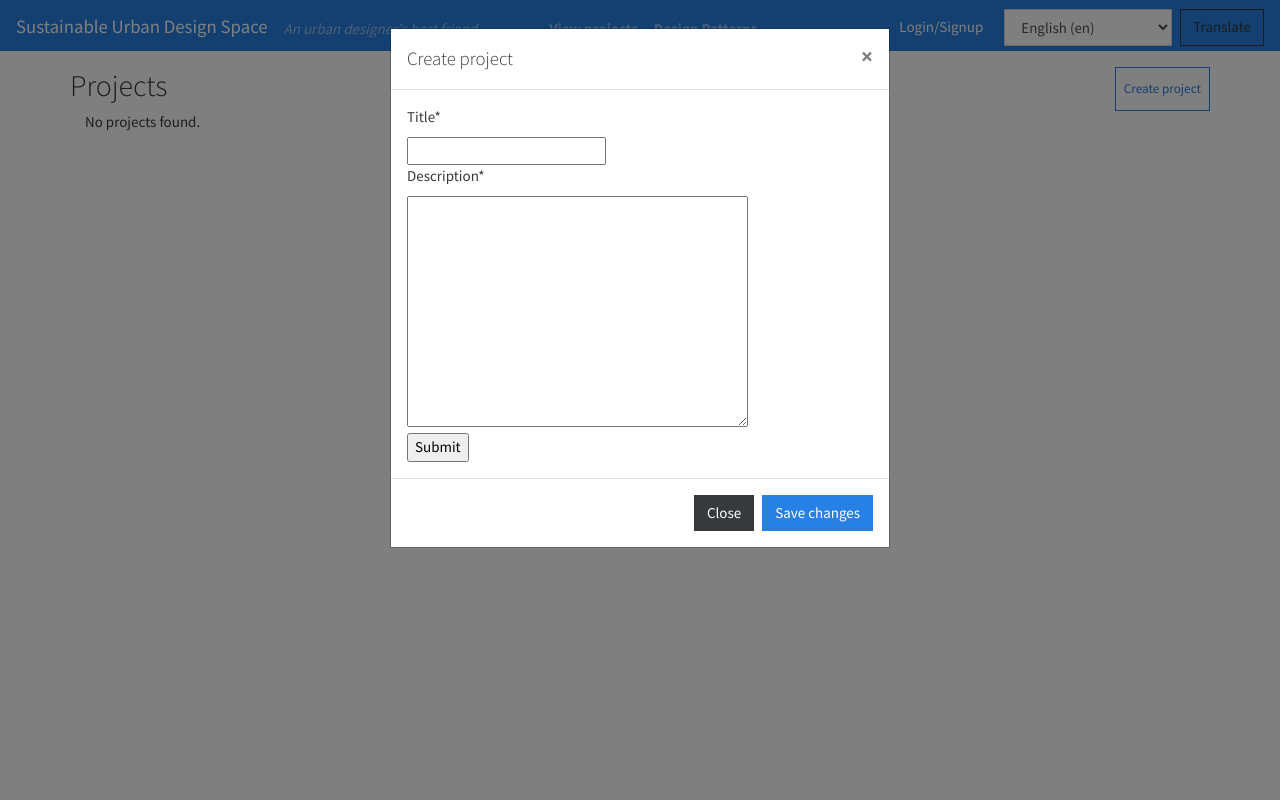
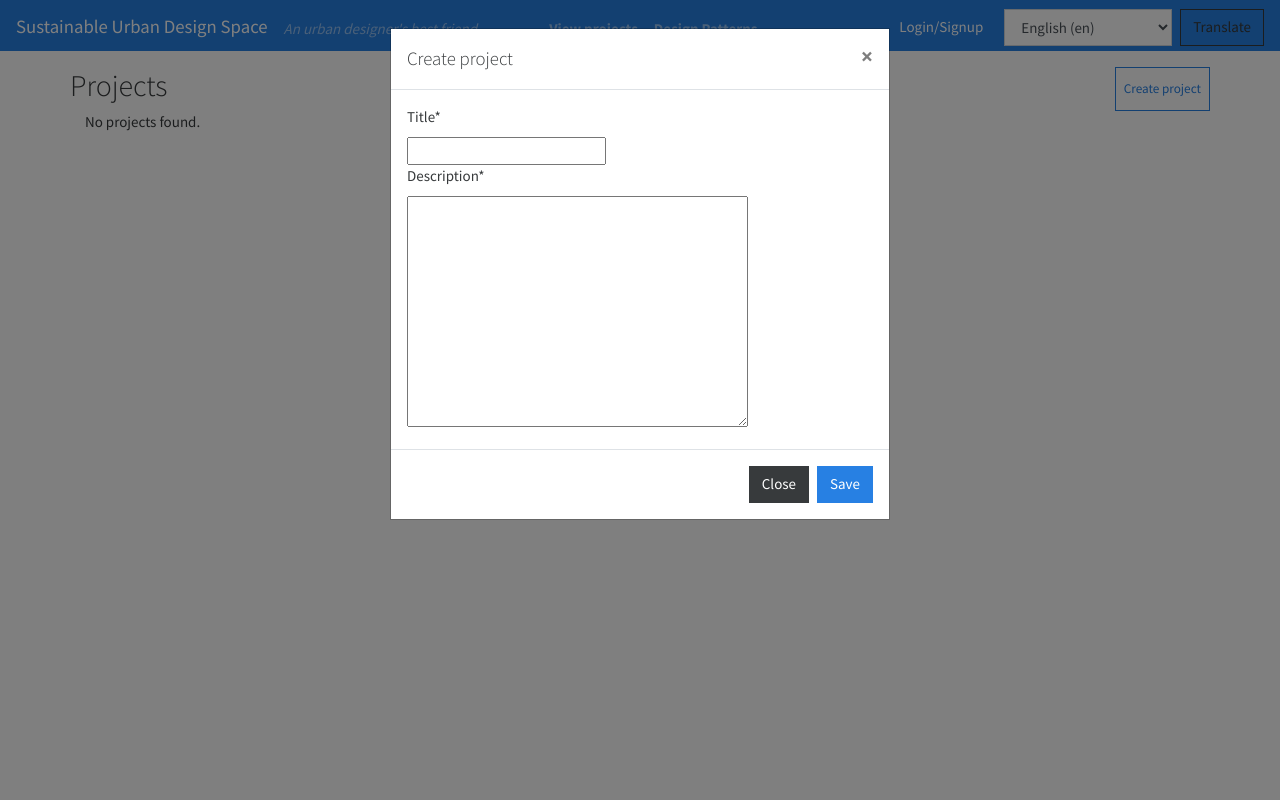
Before and after one commit to SustainableUrbanDesign/app, a Django app: page /projects/ in a window 1280 px wide, after a click on "Create project". Run offline with Django 3.2, Linux system fonts and the light colour scheme; data that the repository does not hold is empty; some libraries are stand-ins or nearby versions.

Commit message:
Reorganize project form markup

```diff
--- a/platform/projects/templates/projects/projects.html
+++ b/platform/projects/templates/projects/projects.html
@@ -41,18 +41,18 @@
                     <span aria-hidden="true">&times;</span>
                 </button>
             </div>
+            <form action="." method="post">
                 <div class="modal-body">
                     {{ project_form.media }}
-        <form action="." method="post">
+
                     {% csrf_token %}
                     {{ project_form | crispy }}
-            <input type="submit" value="Submit">
-        </form>
                 </div>
                 <div class="modal-footer">
                     <button type="button" class="btn btn-secondary" data-dismiss="modal">Close</button>
-            <button type="button" class="btn btn-primary">Save changes</button>
+                    <button type="submit" class="btn btn-primary">Save</button>
                 </div>
+            </form>
         </div>
     </div>
 </div>
```
Lines whose indentation alone changed are shown as unchanged.
